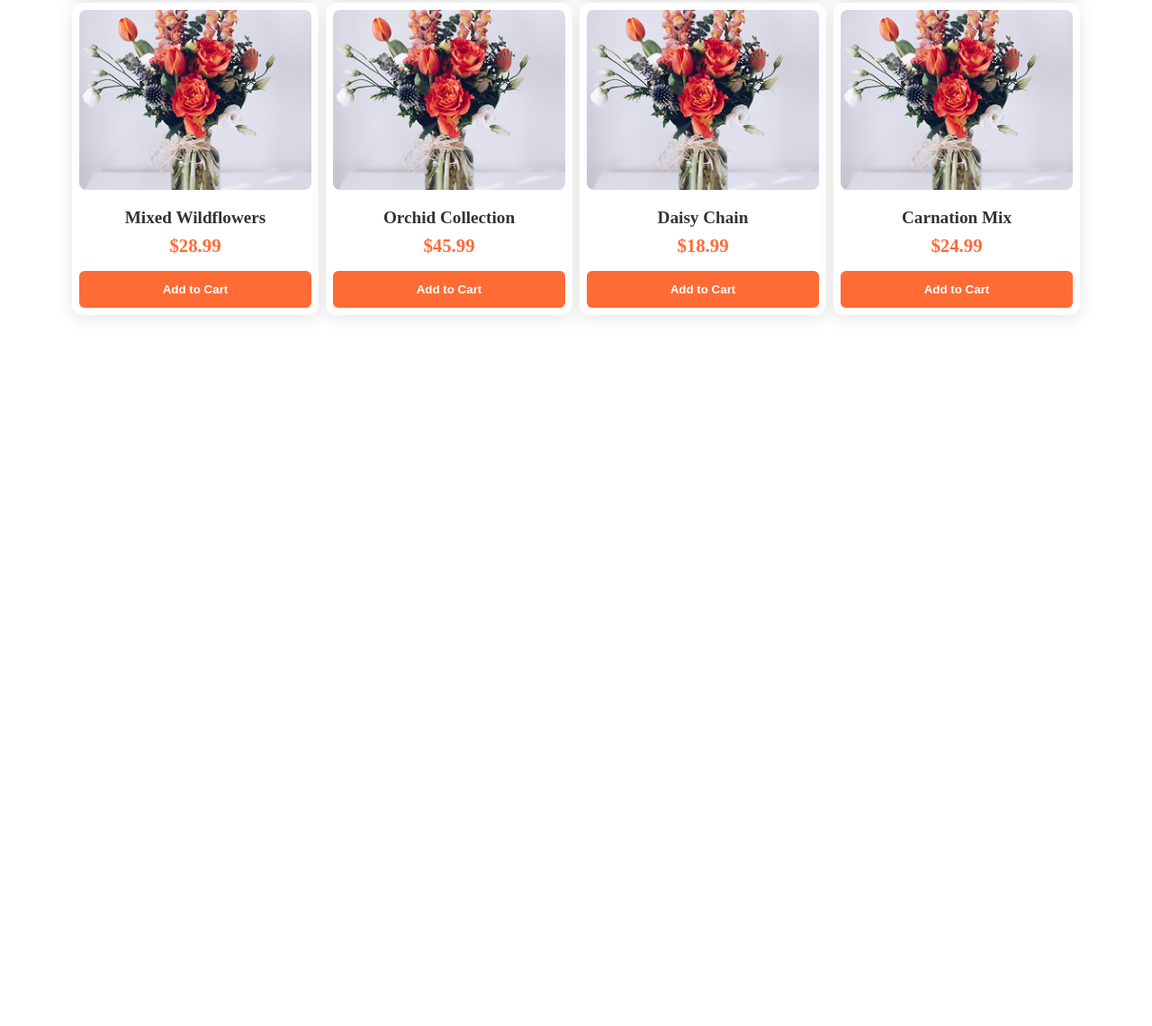
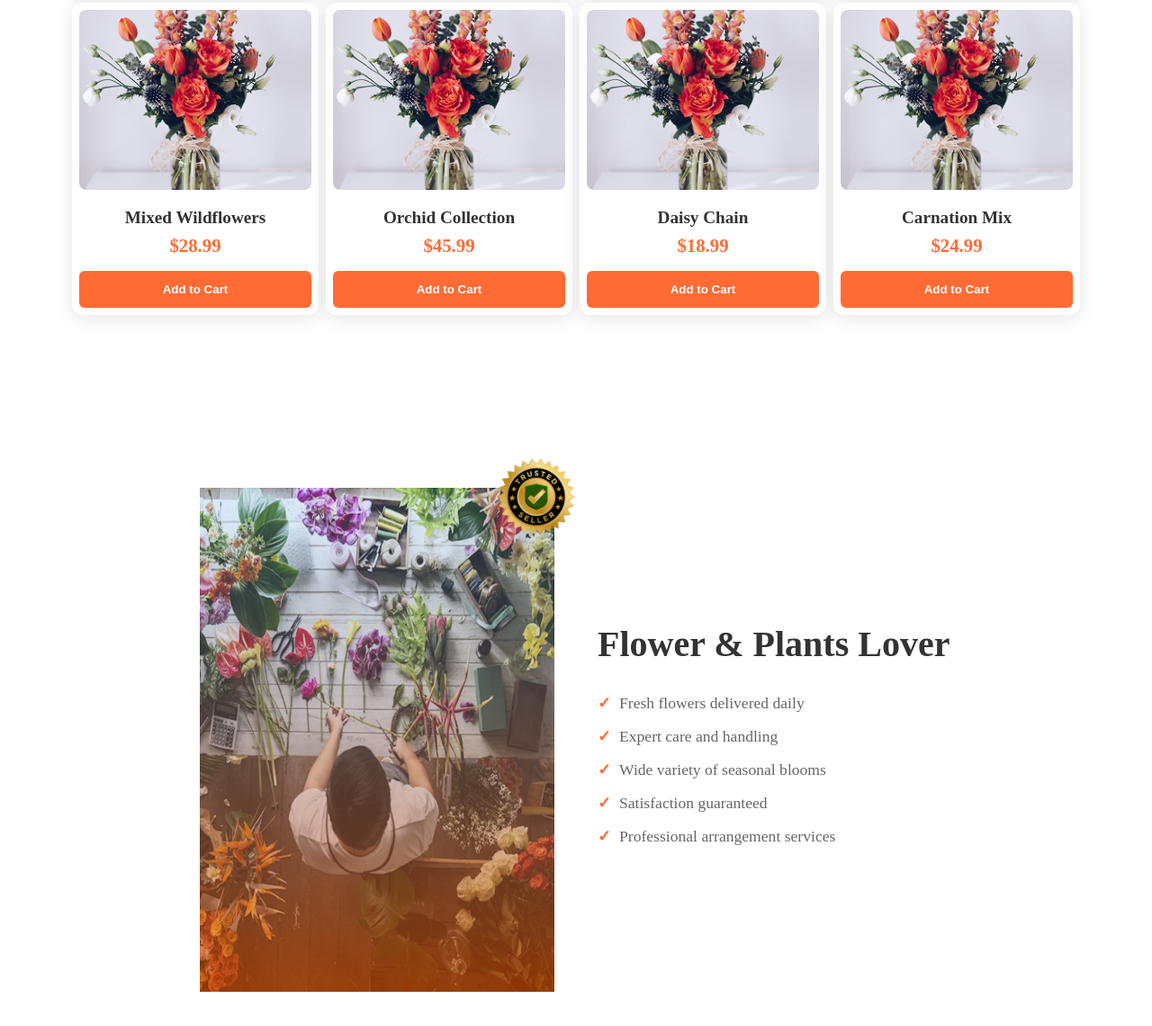
Before and after one commit to Shahinurhasans/assignment2, a plain HTML site: page index.html in a window 1280 px wide. Shown: the part 1132-2272 px from the top of the page at 90% size. Before the commit the page ends 1594 px from the top, so only its background shows below. Drawn offline with Linux system fonts and the light colour scheme.

Commit message:
plant lover section added

```diff
--- a/index.html
+++ b/index.html
@@ -153,6 +153,28 @@
           </div>
         </div>
       </section>
+
+      <!-- Plant Lover Section -->
+      <section class="plant-lover">
+        <div class="lover-container">
+          <div class="lover-image">
+            <img src="assets/flower-store.png" alt="Flower Store" />
+            <div class="trusted-badge">
+              <img src="assets/trusted-badge.png" alt="Trusted Badge" />
+            </div>
+          </div>
+          <div class="lover-content">
+            <h2>Flower & Plants Lover</h2>
+            <ul>
+              <li>Fresh flowers delivered daily</li>
+              <li>Expert care and handling</li>
+              <li>Wide variety of seasonal blooms</li>
+              <li>Satisfaction guaranteed</li>
+              <li>Professional arrangement services</li>
+            </ul>
+          </div>
+        </div>
+      </section>
     </main>
     <footer></footer>
   </body>
--- a/styles.css
+++ b/styles.css
@@ -171,3 +171,66 @@
 .add-to-cart:hover {
   background: #e55a2b;
 }
+
+/* Plant Lover Section */
+.plant-lover {
+  padding: 5rem 0;
+  background: #fff;
+}
+
+.lover-container {
+  max-width: 900px;
+  margin: 0 auto;
+  padding: 0 2rem;
+  display: grid;
+  grid-template-columns: 1fr 1fr;
+  gap: 3rem;
+  align-items: center;
+}
+
+.lover-image {
+  position: relative;
+}
+
+.lover-image img {
+  width: 100%;
+  height: 70vh;
+  padding: auto;
+}
+
+.trusted-badge {
+  position: absolute;
+  top: -50px;
+  right: -40px;
+}
+
+.trusted-badge img {
+  width: 120px;
+  height: 120px;
+}
+
+.lover-content h2 {
+  font-size: 2.5rem;
+  color: #333;
+  margin-bottom: 2rem;
+}
+
+.lover-content ul {
+  list-style: none;
+}
+
+.lover-content li {
+  font-size: 1.1rem;
+  color: #666;
+  margin-bottom: 1rem;
+  padding-left: 1.5rem;
+  position: relative;
+}
+
+.lover-content li::before {
+  content: "✓";
+  position: absolute;
+  left: 0;
+  color: #ff6b35;
+  font-weight: bold;
+}
```
